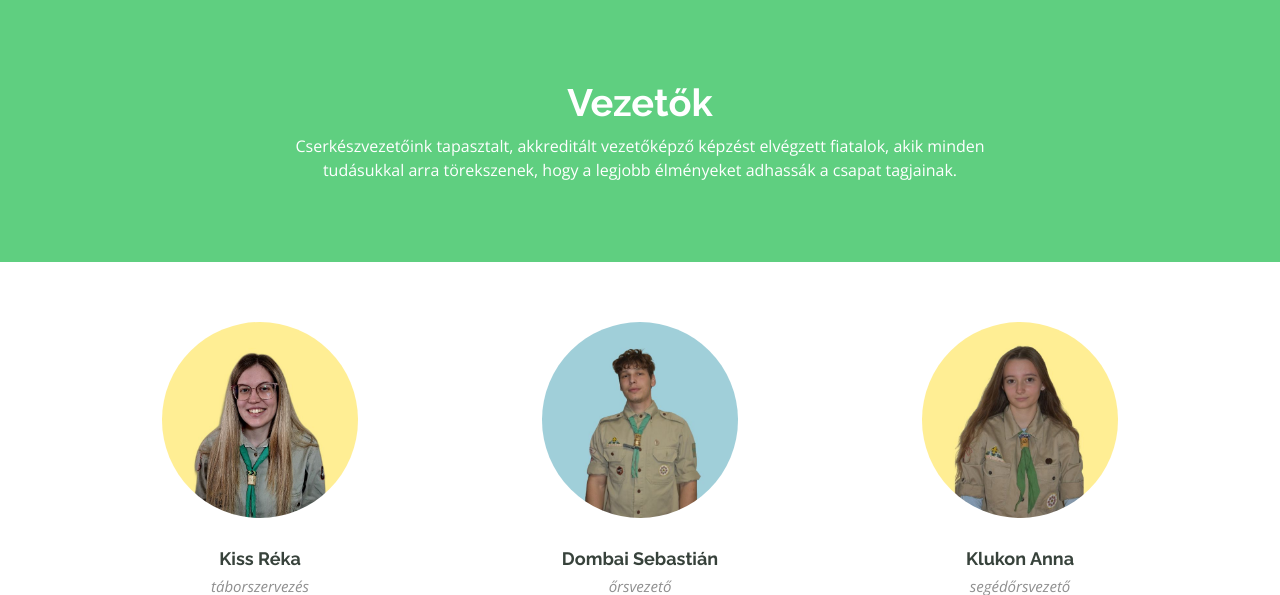
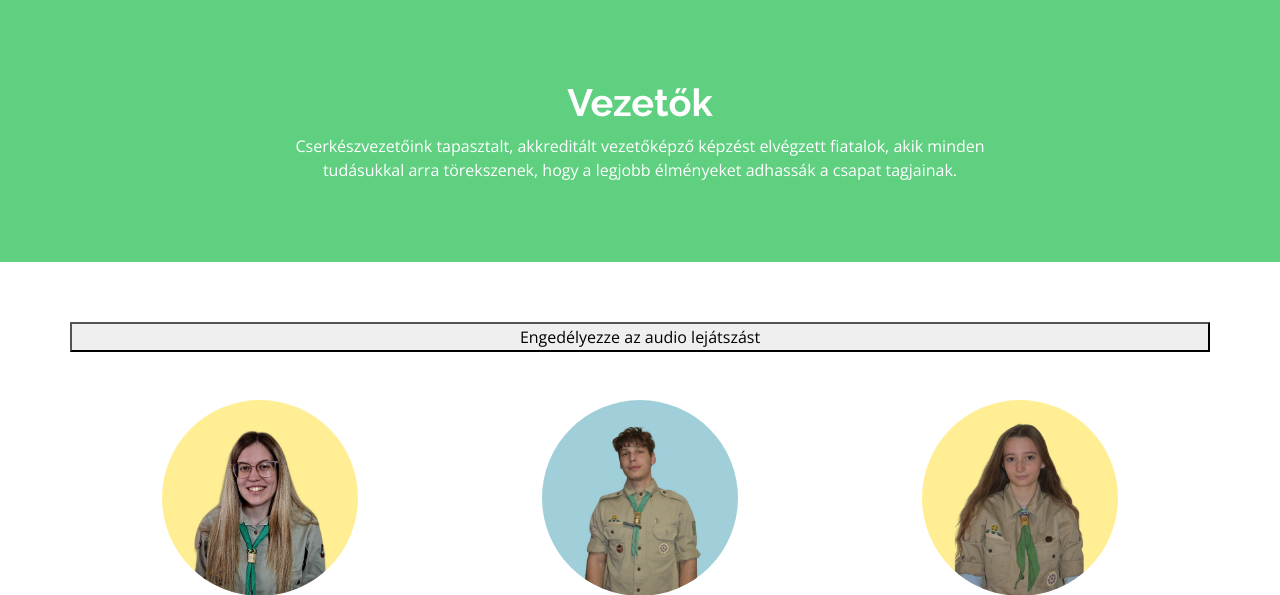
Before and after one commit to Korboncnok/v2-szent-imre-web, a PHP site: page /vezetok in a window 1280 px wide. Shown: the part 91-686 px from the top of the page. Run offline with PHP 8.4, Linux system fonts and the light colour scheme.

Commit message:
Update vezetok.php

```diff
--- a/vezetok.php
+++ b/vezetok.php
@@ -64,8 +64,9 @@
       <div class="container">
 
         <div class="row gy-5">
+        <button id="enableAudio">Engedélyezze az audio lejátszást</button>
 
-          <div class="col-lg-4 col-md-6 member playDiv" data-aos="fade-up" data-aos-delay="100" data-audio="assets/musics/babar.mp3">
+        <div class="col-lg-4 col-md-6 member playDiv" data-aos="fade-up" data-aos-delay="100" data-audio="./assets/musics/babar.mp3">
         <div class="member-img">
             <img src="assets/img/vezeto/reka.jpg" class="img-fluid" alt="">
             <div class="social">
@@ -233,6 +234,9 @@
             document.addEventListener('DOMContentLoaded', (event) => {
     const playDivs = document.querySelectorAll('.playDiv');
 
+    // A gomb hozzáadása az audio lejátszás engedélyezéséhez
+    const enableAudioButton = document.getElementById('enableAudio');
+    enableAudioButton.addEventListener('click', () => {
         playDivs.forEach(div => {
             const audioSrc = div.getAttribute('data-audio');
             const audio = new Audio(audioSrc);
@@ -248,6 +252,10 @@
                 audio.currentTime = 0;
             });
         });
+
+        // A gombot eltávolítjuk, miután egyszer megnyomták
+        enableAudioButton.style.display = 'none';
+    });
 });
         };
   </script>
```
Lines whose indentation alone changed are shown as unchanged.
